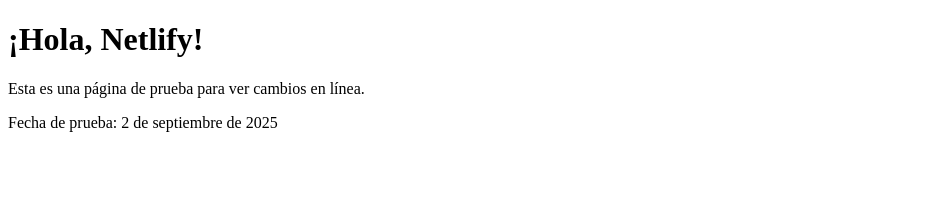
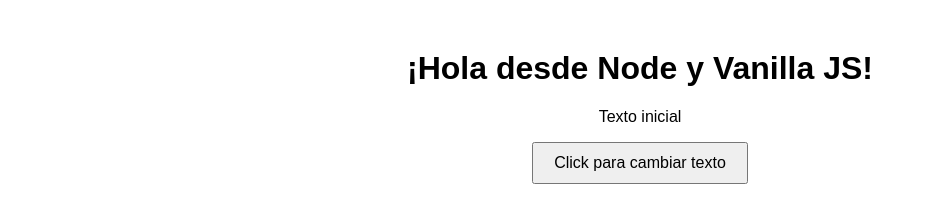
Before and after one commit to BrandonYGG/ejemplo-tlapaleria, a website: page index.html in a window 1280 px wide. Shown: the whole page, without its empty margins (0-925 px from the left). Drawn offline with Linux system fonts and the light colour scheme.

Commit message:
Implementacion de js

```diff
--- a/index.html
+++ b/index.html
@@ -2,11 +2,14 @@
 <html lang="es">
 <head>
   <meta charset="UTF-8">
-  <title>Página de prueba</title>
+  <title>Página Node de prueba</title>
+  <link rel="stylesheet" href="style.css">
 </head>
 <body>
-  <h1>¡Hola, Netlify!</h1>
-  <p>Esta es una página de prueba para ver cambios en línea.</p>
-  <p>Fecha de prueba: 2 de septiembre de 2025</p>
+  <h1>¡Hola desde Node y Vanilla JS!</h1>
+  <p id="demo">Texto inicial</p>
+  <button onclick="cambiarTexto()">Click para cambiar texto</button>
+
+  <script src="script.js"></script>
 </body>
 </html>
--- /dev/null
+++ b/script.js
@@ -0,0 +1,3 @@
+function cambiarTexto() {
+  document.getElementById("demo").innerText = "¡Texto cambiado con JS!";
+}
--- /dev/null
+++ b/style.css
@@ -0,0 +1,9 @@
+body {
+  font-family: Arial, sans-serif;
+  text-align: center;
+  margin-top: 50px;
+}
+button {
+  padding: 10px 20px;
+  font-size: 16px;
+}
```
Also changed, not shown: package.json (added, +20 -0 lines), server.js (added, +12 -0 lines).
